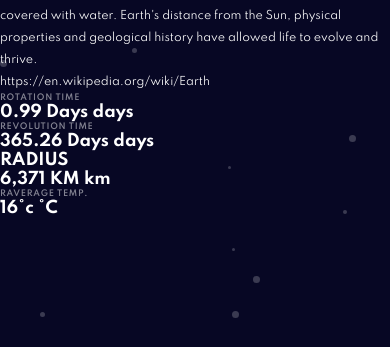
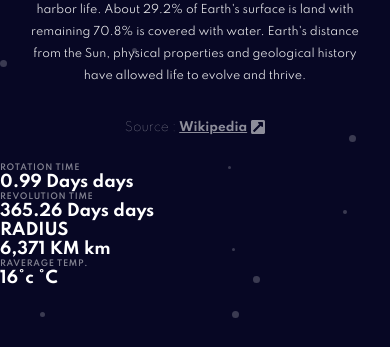
Before and after one commit to philosophy-flow/planets-fact-app, a React app: page /Earth in a window 390 px wide. Shown: the part 497-844 px from the top of the page. Built offline with nearby package versions, Linux system fonts and the light colour scheme.

Commit message:
adding planet text styling (mobile)

```diff
--- a/src/components/Planet/Planet.css
+++ b/src/components/Planet/Planet.css
@@ -35,3 +35,31 @@
 .saturn-image {width: 68.3%;}
 .uranus-image {width: 46.9%;}
 .neptune-image {width: 46.1%;}
+
+.planet-text-container {
+  text-align: center;
+  width: 87.2%;
+  margin: 0 auto 1.75rem;
+  opacity: .9;
+}
+
+.planet-text {
+  margin: 1rem 0 2rem;
+}
+
+.planet-source {
+  font-size: .75rem;
+  opacity: .6;
+  font-weight: 200;
+}
+
+.planet-source a {
+  color: inherit;
+  font-weight: 700;
+}
+
+.link-icon {
+  font-size: 1rem;
+  margin-bottom: -.15rem;
+  margin-left: .25rem;
+}
--- a/src/components/Planet/Planet.js
+++ b/src/components/Planet/Planet.js
@@ -1,4 +1,8 @@
 import './Planet.css';
+
+/* link icon for source */
+import { FontAwesomeIcon } from '@fortawesome/react-fontawesome';
+import {faExternalLinkSquareAlt} from '@fortawesome/free-solid-svg-icons';
 
 function Planet({planet}) {
   return (
@@ -15,7 +19,11 @@ function Planet({planet}) {
         <article className="planet-text-container">
           <h1>{planet.name}</h1>
           <p className="planet-text">{planet.overview.content}</p>
-          <p className="planet-source">{planet.overview.source}</p>
+          <div className="planet-source">
+            <span>Source : </span>
+            <a href={planet.overview.source}> Wikipedia</a>
+            <span><FontAwesomeIcon className="link-icon" icon={faExternalLinkSquareAlt} /></span>
+          </div>
         </article>
       </section>
 
```
Also changed, not shown: src/assets/icon-source.svg (deleted).
